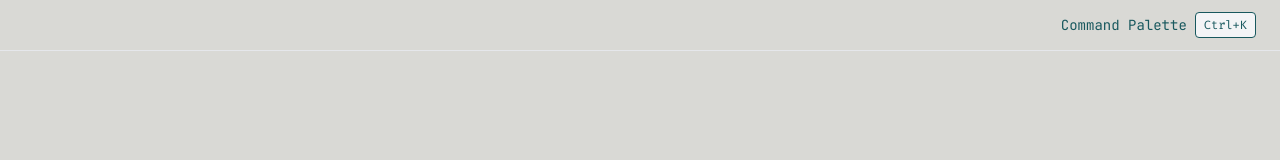
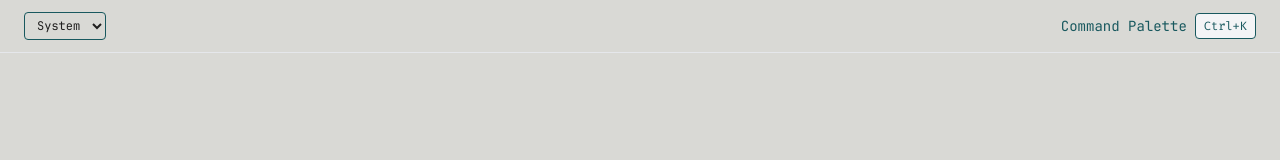
Before and after one commit to Psyfo/mahlangu-dev, a Next.js app: page / in a window 1280 px wide. Shown: the top 160 px of the page. Built offline with nearby package versions, Linux system fonts and the light colour scheme.

Commit message:
Add ThemeSwitcher to Header for improved theme management

```diff
--- a/src/components/Header.tsx
+++ b/src/components/Header.tsx
@@ -2,9 +2,12 @@
 
 import React from 'react';
 
+import ThemeSwitcher from './ThemeSwitcher';
+
 const Header: React.FC = () => {
   return (
-    <header className='fixed top-0 left-0 w-full flex justify-end items-center px-6 py-3 border-b border-[var(--color-border)] bg-[var(--color-background)] z-50'>
+    <header className='fixed top-0 left-0 w-full flex justify-between items-center px-6 py-3 border-b border-[var(--color-border)] bg-[var(--color-background)] z-50'>
+      <ThemeSwitcher />
       <span className='flex items-center gap-2 text-sm text-[var(--color-accent)]'>
         <span>Command Palette</span>
         <kbd className='px-2 py-1 bg-gray-100 rounded text-xs border hidden sm:inline'>
```
